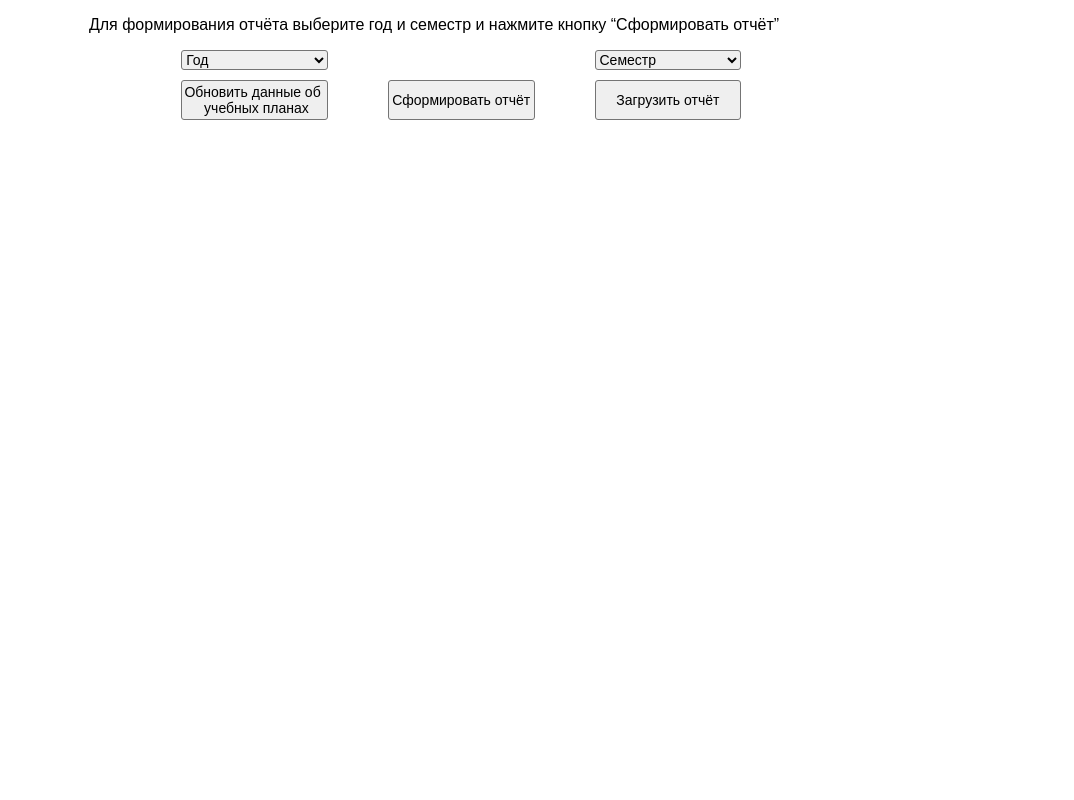
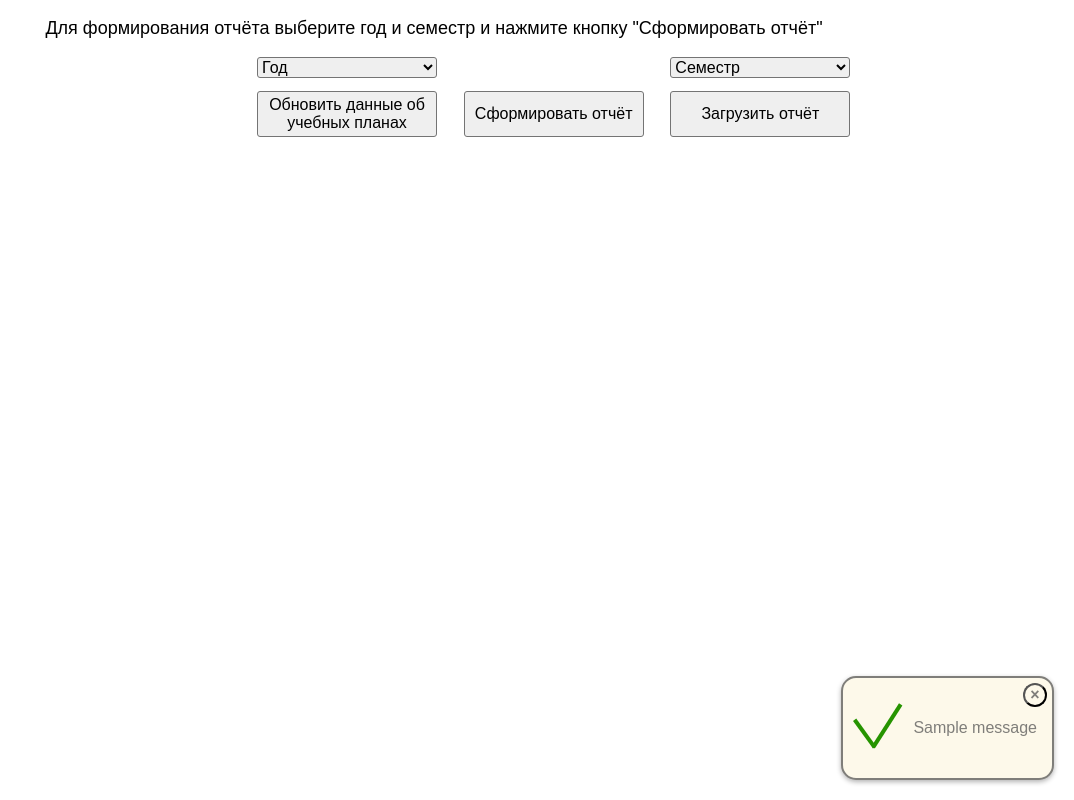
Before and after one commit to Lizazavr/AutoReport, a Flask app: page / in a window 1280 px wide. Shown: the whole page, without its empty margins (206-1280 px from the left). Run offline with Flask 3, Linux system fonts and the light colour scheme; one stand-in notice (Sample message) is shown.

Commit message:
Добавлено новое всплывающее сообщение и wtfforms

```diff
--- a/app/main.py
+++ b/app/main.py
@@ -3,16 +3,21 @@ import datetime
 from flask import Flask, render_template, request
 from flask import jsonify, render_template, send_file
 from datetime import date
+from flask import Flask, render_template, url_for, request
+from flask_wtf import FlaskForm
+from wtforms import SelectField, SubmitField
+from datetime import datetime
+from wtforms.validators import DataRequired
+from flask import flash, get_flashed_messages, redirect
 
 UPLOAD_FOLDER = 'doc'
 ALLOWED_EXTENSIONS = {'doc'}
 
 app = Flask(__name__, template_folder='../templates')
+app.config['SECRET_KEY'] = 'your_secret_key'
 
 app.config['UPLOAD_FOLDER'] = UPLOAD_FOLDER
 
-year = None
-term = None
 path = None
 user_year = None
 nameFile = None
@@ -21,45 +26,46 @@ type_report = None
 name_report = None
 
 
-@app.route('/', methods=["POST", "GET"])
+class ReportForm(FlaskForm):
+    user_year = SelectField('Год', choices=[(str(year), str(year)) for year in range(datetime.now().year, datetime.now().year + 5)], validators=[DataRequired()])
+    semester = SelectField('Семестр', choices=[('fall', 'Осенний'), ('spring', 'Весенний')], validators=[DataRequired()])
+    update_bd = SubmitField('Обновить данные об учебных планах')
+    form_report = SubmitField('Сформировать отчёт')
+    dowland_report = SubmitField('Загрузить отчёт')
+
+@app.route('/', methods=['GET', 'POST'])
 def index():
-    """
-    Взаимосвязь между клиентской частью и модулем funcs.py.
-    Обрабатывает POST запросы, отправленные с клиентской части
+    form = ReportForm()
+    if request.method == 'POST':
+        print("post")
+        if form.validate_on_submit():
+            print("submit")
+            if form.update_bd.data:
+                print("db")
+                find_db()
+                return redirect(url_for('index'))
+            elif form.form_report.data:
+                pass
+            elif form.dowland_report.data:
+                pass
+            else:
+                # Обработка других случаев
+                pass
+    return render_template('main.html', form=form, now_year=datetime.now().year)
 
-    @return: вызов функций или render_template('main.html')
-    """
-    global year, term, type_report, name_report
-    if request.method == 'POST':
-        #print("post")
-        year = request.form.get('year')
-        year = request.form.get('semester')
-        values = request.form.get('type')
-        if values == 'upload':
-            print("Обновление бд")
-            #return update_curriculum()
-            return jsonify({"success": False, "errortype": "db no connection", "message": "Нет ответа от базы данных."})
-        elif values == 'report':
-            print("Формирование отчёта")
-            type_report = "gen"
-            year = request.form.get('year')
-            term = request.form.get('term')
-            # pract = generate_report(year, term)
-            return jsonify({"22102": "учебная", "22202": "производственная", "22301": "учебно-ознакомительная", "22303": "учебно-ознакомительная", "22305": "учебно-ознакомительная"})
-        elif values == 'gen_report':
-            print("Генерация отчёта")
-            pract = request.form.get('pract')
-            # return generate_report(year, term, pract)
-            return render_template("report.html", type_report=type_report, name_report=name_report)
-        elif values == 'gen_report':
-            print("Загрузка отчёта")
-            type_report = "upload"
-            file = request.form.get('file')
-            # return load_new_report(year, term, file)
-            return render_template("report.html", type_report=type_report, name_report=name_report)
+def find_db():
+    print("db")
+    # Логика обновления данных об учебных планах
+    show_popup_message('Данные об учебных планах обновлены', 'success')
 
-    now_year = datetime.datetime.now().year
-    return render_template('main.html', now_year=now_year)
+def show_popup_message(message, type):
+    # Функция для вывода всплывающего сообщения
+    if type == 'success':
+        # Вывод всплывающего сообщения в правом нижнем углу светло-желтого цвета с границей
+        flash(message, 'success')
+    elif type == 'warning':
+        # Вывод всплывающего сообщения в правом нижнем углу светло-желтого цвета с границей
+        flash(message, 'warning')
 
 @app.route('/report', methods=["POST", "GET"])
 def web_report():
--- a/app/static/css/main.css
+++ b/app/static/css/main.css
@@ -1,13 +1,13 @@
 .text {
     text-align: center;
-    font-size: 16px;
+    font-size: 18px;
     font-family: 'PT Serif', sans-serif;
 }
 
 select {
     font-family: 'PT Serif', sans-serif;
-    font-size: 14px;
-    width: 110pt;
+    font-size: 16px;
+    width: 135pt;
     border-color: #747474;
     border-width: 1px;
     border-radius: 3px;
@@ -19,29 +19,26 @@ select {
     display: grid;
     grid-template-columns: 110pt 200pt 110pt;
     grid-template-rows: 50% 50%;
-    margin-left: 30%;
-    margin-right: 25%;
+    margin-left: 36%;
 
 }
 
-.button {
-    padding: 0px 1px;
-    text-align: center;
-    height: 30pt;
-    width: 110pt;
-}
 
 #form_report {
     margin-left: 60px;
 }
 
-button {
+.button {
     font-family: 'PT Serif', sans-serif;
-    font-size: 14px;
+    font-size: 16px;
     border-color: #747474;
     border-width: 1px;
     border-radius: 3px;
     border-style: solid;
+    padding: 0px 1px;
+    text-align: center;
+    height: 35pt;
+    width: 135pt;
 }
 
 
@@ -164,7 +161,6 @@ hr{
 
 input[type="submit"]{
     font-family: 'PT Serif', sans-serif;
-    font-size: 14px;
     border-color: #747474;
     border-width: 1px;
     border-radius: 3px;
@@ -193,3 +189,92 @@ a:hover{
 
 .form_button{
 width: 110px}
+
+.button-text-wrap {
+    white-space: normal;
+    text-align: center;
+}
+
+
+
+
+
+
+
+.alert-yellow {
+  color: #7F7E7A;
+  background-color: #FDF9EA;
+  border: 2px solid #7F7E7A;
+  border-radius: 15px;
+  box-shadow: 0 2px 5px rgba(0, 0, 0, 0.3);
+  animation: fadeIn 0.3s, fadeOut 0.3s 20s forwards;
+  height: 100px;
+}
+
+.alert-yellow .close {
+  color: #7F7E7A;
+  opacity: 1;
+}
+
+@keyframes fadeIn {
+  0% {
+    opacity: 0;
+    transform: translateY(20px);
+  }
+  100% {
+    opacity: 1;
+    transform: translateY(0);
+  }
+}
+
+@keyframes fadeOut {
+  0% {
+    opacity: 1;
+    transform: translateY(0);
+  }
+  100% {
+    opacity: 0;
+    transform: translateY(20px);
+  }
+}
+
+.alert-yellow .close {
+  position: absolute;
+  top: 5px;
+  right: 5px;
+  color: #7F7E7A;
+  opacity: 1;
+  display: flex;
+  justify-content: center;
+  align-items: center;
+  width: 24px;
+  height: 24px;
+  border-radius: 50%;
+  background-color: #FDF9EA;
+  transition: background-color 0.3s, color 0.3s;
+}
+
+.alert-yellow .close:hover {
+  background-color: #999;
+  color: #fff;
+}
+
+.alert-yellow .close span {
+  font-size: 16px;
+  font-weight: bold;
+}
+
+.alert-yellow .alert-icon {
+  margin-right: 10px;
+  margin-left: 10px;
+}
+
+.alert-yellow .alert-message {
+  max-width: 150px;
+  white-space: normal;
+  overflow: hidden;
+  text-overflow: ellipsis;
+  font-family: 'PT Serif', sans-serif;
+  margin-right: 15px;
+  text-align: center;
+}
--- a/app/static/js/script.js
+++ b/app/static/js/script.js
@@ -123,16 +123,41 @@ function find_practic(event){
               for(var i in data)
                 result.push([i, data[i]]);
               fill_practic(result)
+          }
+
+          // Добавить данные для отправки с запросом
+          const type = new FormData();
+          type.append('type', 'report');
+
+          // Послать запрос
+          request.send(type);
+          return false;
+      };
+  }
+
+ function gen_report_request(event){
+    //
+    // Создает POST запрос для кнопки "Обновить данные об учебных планах"
+    //
+    hide_pop_up_window_pract('window_3_modal');
+
+      document.querySelector('#form').onsubmit = () => {
+
+          // Инициализировать новый запрос
+          const request = new XMLHttpRequest();
+          request.open('POST', '/');
+
+// Функция обратного вызова, когда запрос завершен
+          request.onload = () => {
+
+              // Извлечение данных JSON из запроса
+              const data = JSON.parse(request.responseText);
 
           }
 
           // Добавить данные для отправки с запросом
-          x = document.getElementById('user_term').value
-          y = document.getElementById('user_year').value
           const type = new FormData();
-          type.append('type', 'report');
-          type.append('user_year', String(y));
-          type.append('user_term', String(x));
+          type.append('type', 'gen_report');
 
           // Послать запрос
           request.send(type);
--- a/templates/main.html
+++ b/templates/main.html
@@ -1,47 +1,68 @@
 <!DOCTYPE html>
 <html lang="ru">
-
 <head>
     <meta charset="UTF-8">
     <meta http-equiv="X-UA-Compatible" content="IE=edge">
     <meta name="viewport" content="width=device-width, initial-scale=1.0">
     <title>Вторая страница</title>
-    <link rel="stylesheet" type="text/css" href="{{ url_for('static',filename='css/main.css') }}">
+    <link rel="stylesheet" type="text/css" href="{{ url_for('static', filename='css/main.css') }}">
     <style>
         #myModal {
             display: none;
         }
     </style>
 </head>
+<body onload="find_date();">
 
-<body onload="find_date();">
-    <p class="text">Для формирования отчёта выберите год и семестр и нажмите кнопку “Сформировать отчёт”</p>
+{% with messages = get_flashed_messages(with_categories=true) %}
+  {% if messages %}
+    {% for category, message in messages %}
+      <div class="alert alert-yellow alert-dismissible fade show" role="alert" style="position: fixed; bottom: 20px; right: 20px; z-index: 9999; display: flex; align-items: center;">
+        <div class="alert-icon">
+          {% if category == 'success' %}
+            <img src="static/image/true.svg" alt="Success" style="width: 50px; height: 50px;">
+          {% else %}
+            <img src="static/image/false.svg" alt="Error" style="width: 50px; height: 50px;">
+          {% endif %}
+        </div>
+        <div class="alert-message">{{ message }}</div>
+        <button type="button" class="close" data-dismiss="alert" aria-label="Close">
+          <span aria-hidden="true">&times;</span>
+        </button>
+      </div>
+    {% endfor %}
+  {% endif %}
+{% endwith %}
+
+    <p class="text">Для формирования отчёта выберите год и семестр и нажмите кнопку "Сформировать отчёт"</p>
     <form action="" method="post" class="buttons" id="form">
-        <!--<div id="selects">-->
-            <div>
-            <select name="user_year" id="user_year" required>
-                <option disabled selected="selected">Год</option>
-                {% for year in range(now_year, now_year+5) %}
-                <option value="{{ year }}">{{ year }}</option>
+        <div class="form-group">
+            <select id="{{ form.user_year.name }}" name="{{ form.user_year.name }}" class="form-control">
+                <option disabled selected>Год</option>
+                {% for year in form.user_year.choices %}
+                    <option value="{{ year[0] }}">{{ year[1] }}</option>
                 {% endfor %}
             </select>
         </div>
         <div></div>
-        <div>
-            <select name="semester" id="semester" required>
-                <option disabled selected="selected">Семестр</option>
-                <option value="fall">Осенний</option>
-                <option value="spring">Весенний</option>
+        <div class="form-group">
+            <select id="{{ form.semester.name }}" name="{{ form.semester.name }}" class="form-control">
+                <option disabled selected>Семестр</option>
+                {% for semester in form.semester.choices %}
+                    <option value="{{ semester[0] }}">{{ semester[1] }}</option>
+                {% endfor %}
             </select>
         </div>
+        {{ form.hidden_tag() }}
         <div>
-            <input class="button" id="update_bd" value="Обновить данные об &#13;&#10; учебных планах" type="submit" onclick="find_db();"></div>
-        <div>
-            <input class="button" id="form_report" value="Сформировать отчёт" type="submit" onclick="find_practic();">
+            {{ form.update_bd(class="button button-text-wrap") }}
         </div>
         <div>
-            <input class="button" id="dowland_report" value="Загрузить отчёт" enctype="multipart/form-data" type="submit" onclick="upload_report();"></div>
-
+            {{ form.form_report(class="btn btn-success button") }}
+        </div>
+        <div>
+            {{ form.dowland_report(class="btn btn-secondary button") }}
+        </div>
     </form>
     <div id="test"></div>
     <div id="modal">
@@ -51,13 +72,13 @@
                 <button class="button_window_1" onclick="hide_pop_up_window();">Ok</button>
             </div>
         </div>
+
         <div class="hystmodal" id="window_2_modal">
             <div class="window_1">
                 <p>Данный отчёт уже был сформирован.<br>
                     Сформировать новый или использовать текущий?</p>
                 <button class="button_window_1">Новый</button>
                 <button class="button_window_1">Текущий</button>
-
             </div>
         </div>
         <div class="hystmodal" id="window_4_modal">
@@ -66,7 +87,6 @@
                     Сформировать заново?</p>
                 <button class="button_window_1">Нет</button>
                 <button class="button_window_1">Да</button>
-
             </div>
         </div>
         <div class="hystmodal" id="window_3_modal">
@@ -83,6 +103,7 @@
                     </div>
                 </div>
                 <hr>
+                <form method="POST">
                     <div id="scroll">
                         <p class="kurs">1 курс</p>
                         <div id="kurs_1"></div>
@@ -92,17 +113,27 @@
                         <div id="kurs_3"></div>
                         <p class="kurs">4 курс</p>
                         <div id="kurs_4"></div>
-
-
                     </div>
-                <input class="button_window_1"  value="Готово" type="submit" onclick="hide_pop_up_window_pract('window_3_modal');">
-            </div>
-
+                </form>
             </div>
         </div>
+    </div>
+<script>
+    // Выберите все кнопки закрытия
+const closeButtons = document.querySelectorAll('.alert-yellow .close');
 
-    <script src="{{ url_for('static',filename='js/script.js') }}">
+// Добавьте обработчик события click для каждой кнопки
+closeButtons.forEach(button => {
+  button.addEventListener('click', () => {
+    // Найдите родительский элемент alert
+    const alert = button.closest('.alert-yellow');
+
+    // Удалите элемент alert из DOM
+    alert.remove();
+  });
+});
+
     </script>
+
 </body>
-
 </html>
```
Also changed, not shown: app/static/image/false.svg (added), app/static/image/true.svg (added). Lines whose indentation alone changed are shown as unchanged.
